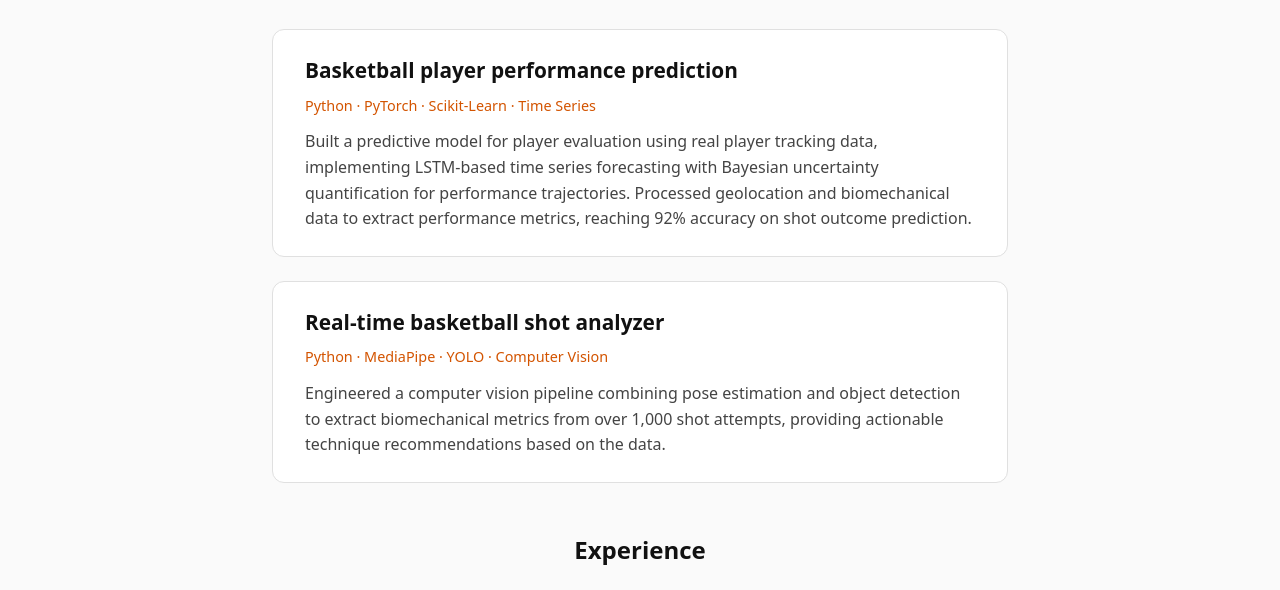
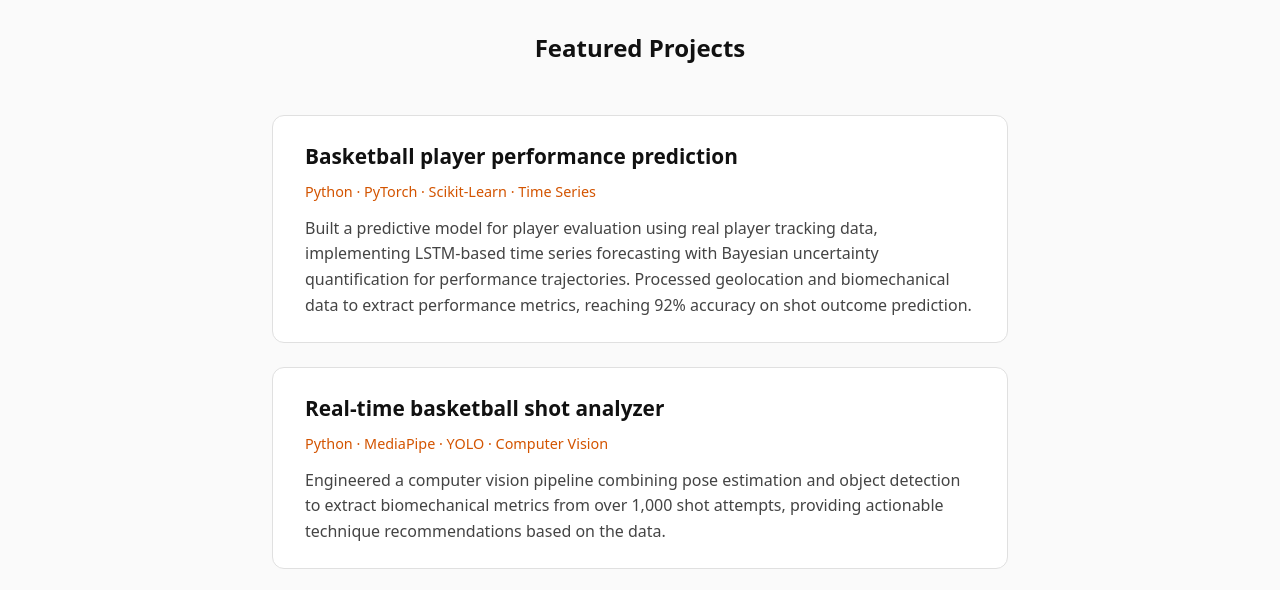
Before and after one commit to desairajviii/Rajvi, a website: page projects.html in a window 1280 px wide. Shown: the part 197-787 px from the top of the page. Drawn offline with Linux system fonts and the light colour scheme.

Commit message:
validation correction

```diff
--- a/projects.html
+++ b/projects.html
@@ -28,6 +28,7 @@
       </section>
 
       <section class="projects-grid">
+        <h2 class="section-heading">Featured Projects</h2>
         <article class="project-card">
             <h2>Basketball player performance prediction</h2>
             <p class="project-tags">Python &middot; PyTorch &middot; Scikit-Learn &middot; Time Series</p>
```
